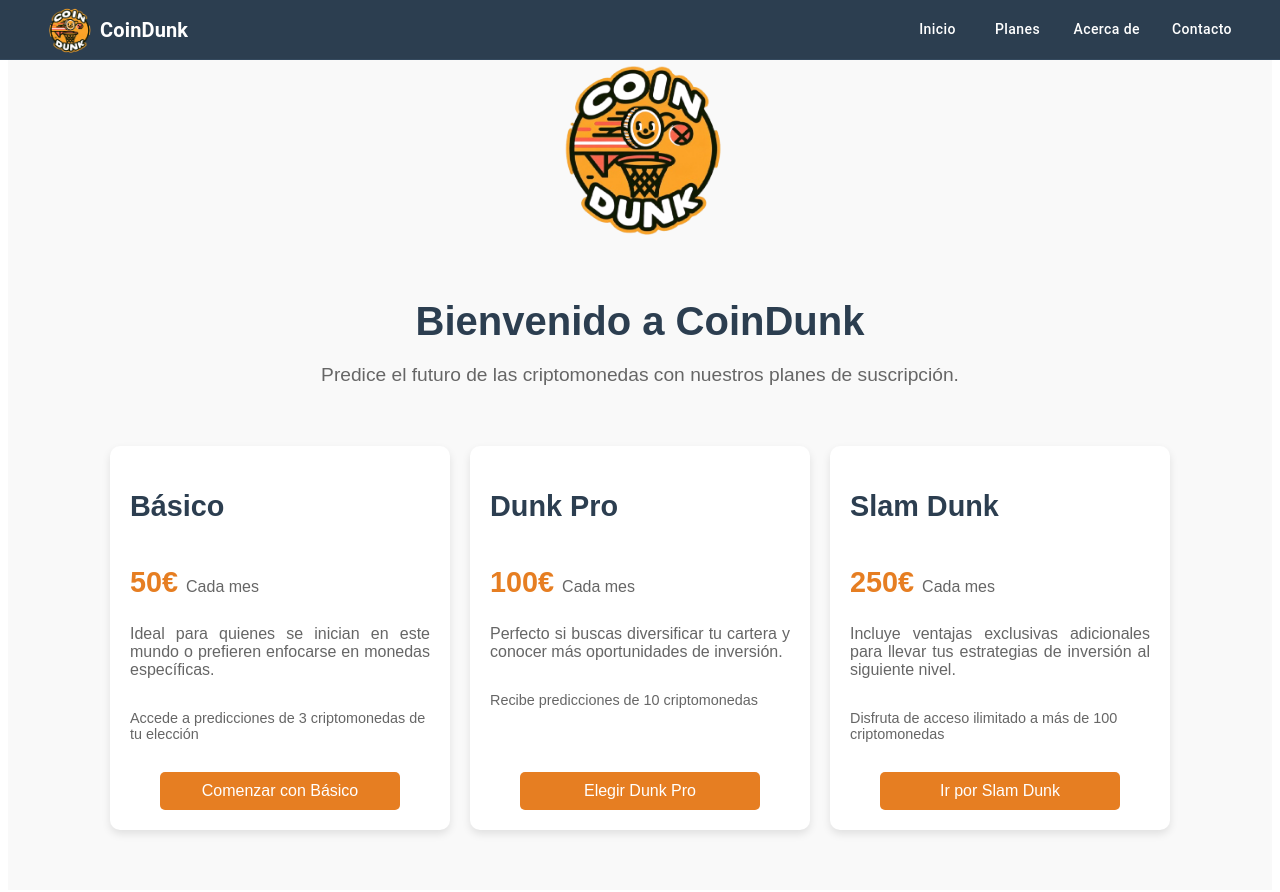
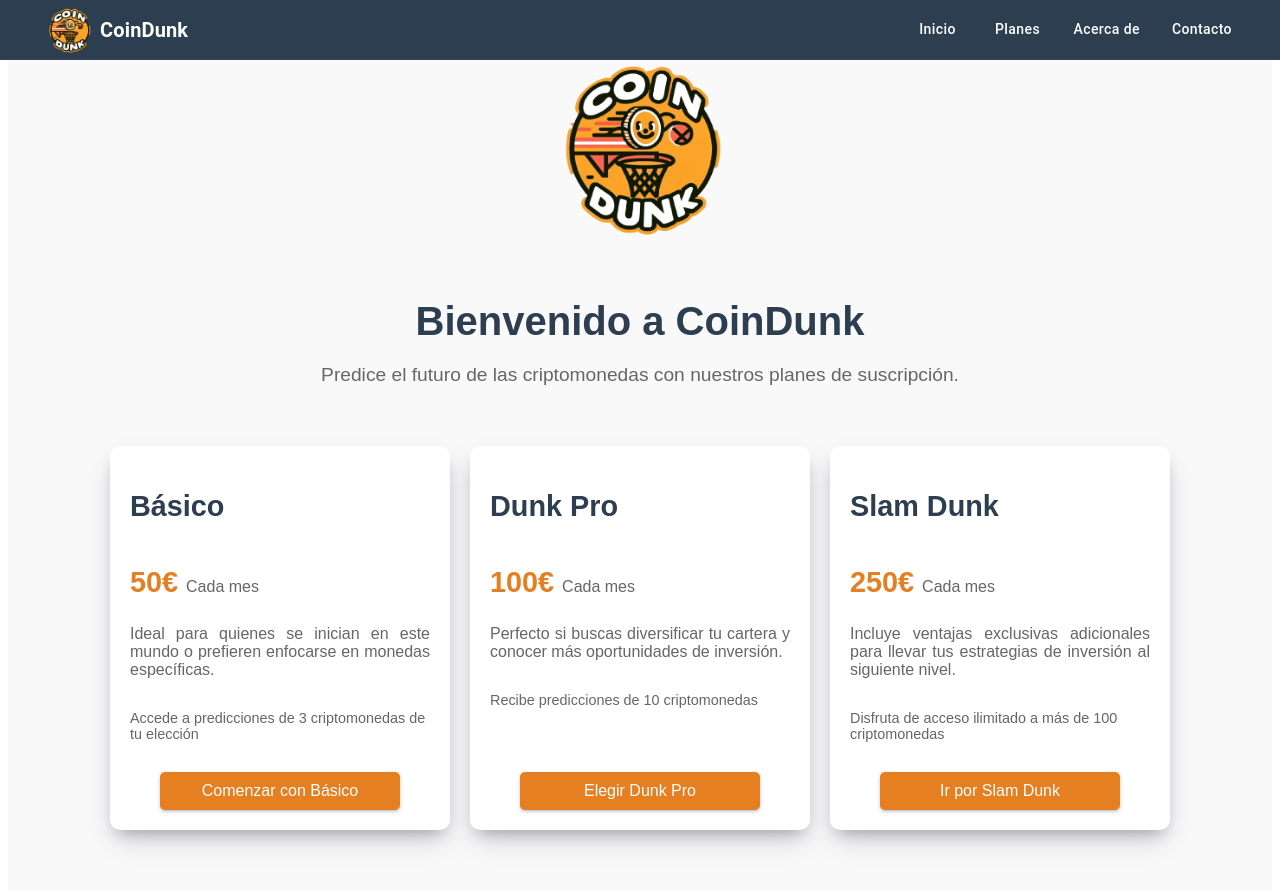
Before and after one commit to MiguelRegueiro/CoinDunk, a React (Create React App) app: page /planes in a window 1280 px wide. Shown: the top 892 px of the page. Built offline with nearby package versions, Linux system fonts and the light colour scheme.

Commit message:
Sombras mejoradas en los planes

```diff
--- a/src/pages/Planes.css
+++ b/src/pages/Planes.css
@@ -34,7 +34,7 @@
 .plan-card {
   background-color: #fff;
   border-radius: 10px;
-  box-shadow: 0 4px 8px rgba(0, 0, 0, 0.1);
+  box-shadow: rgba(50, 50, 93, 0.25) 0px 13px 27px -5px, rgba(0, 0, 0, 0.3) 0px 8px 16px -8px;
   padding: 20px;
   width: 300px;
   text-align: left;
@@ -111,6 +111,7 @@
   width: 100%;
   max-width: 200px; /* Ancho máximo para los botones */
   text-align: center;
+  box-shadow: rgba(50, 50, 93, 0.25) 0px 2px 5px -1px, rgba(0, 0, 0, 0.3) 0px 1px 3px -1px;
 }
 
 .plan-button:hover {
```
